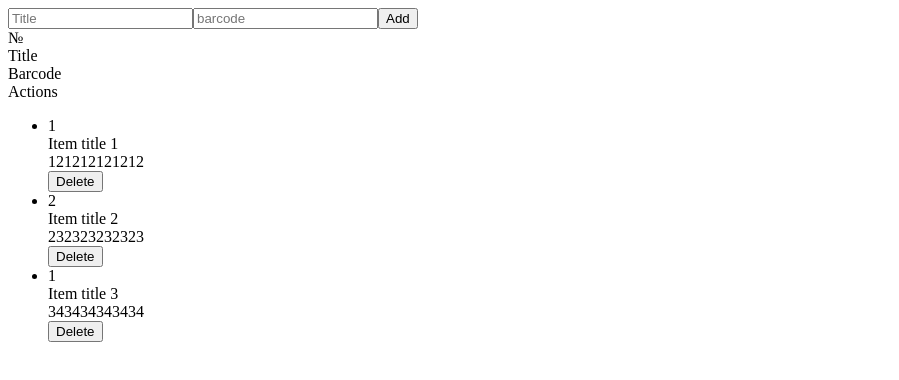
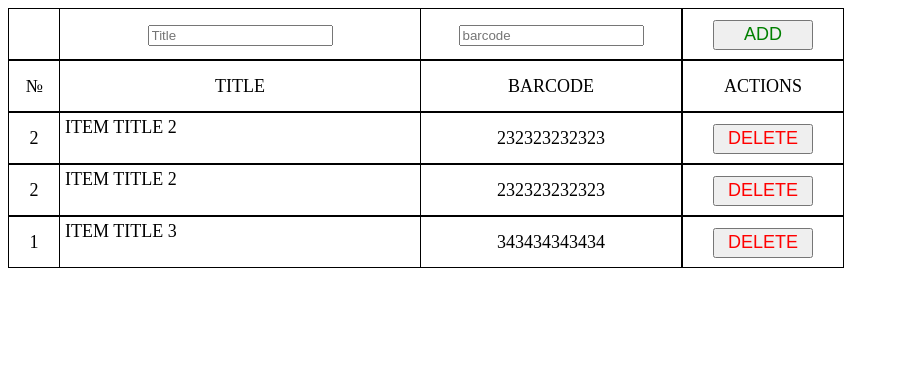
Before and after one commit to Shadwar/react_redux_test, a React app: page / in a window 1280 px wide. Shown: the top 380 px of the page, without its empty margins (0-899 px from the left). Built offline with nearby package versions, Linux system fonts and the light colour scheme; the HTML template or start-up script is replaced by a standard one.

Commit message:
Стилизация html

```diff
--- a/src/components/App.js
+++ b/src/components/App.js
@@ -1,5 +1,58 @@
 import React from 'react';
+import styled from 'styled-components';
 
+
+const AddButton = styled.button`
+    width: 100px;
+    height: 30px;
+    font-size: 18px;
+    text-transform: uppercase;
+    color: green;
+`;
+
+const DeleteButton = AddButton.extend`
+    color: red;
+`;
+
+const NumberCell = styled.span`
+    width: 40px;
+    height: 40px;
+    text-transform: uppercase;
+    display: inline-block;
+    border: 1px solid black;
+    font-size: 18px;
+    line-height: 40px;
+    text-align: center;
+    vertical-align: top;
+    padding: 5px;
+`;
+
+const TitleHeaderCell = NumberCell.extend`
+    margin-left: -1px;
+    width: 350px;
+`;
+
+const TitleItemCell = TitleHeaderCell.extend`
+    line-height: 18px;
+    text-align: left;
+`;
+
+const ActionCell = NumberCell.extend`
+    width: 150px;
+`;
+
+const BarcodeCell = TitleHeaderCell.extend`
+    width: 250px;
+`;
+
+const Item = styled.li`
+    list-style: none;
+`;
+
+const ItemList = styled.ul`
+    margin: 0;
+    padding: 0;
+`;
 
 export default class App extends React.Component {
     render() {
@@ -7,35 +60,51 @@ export default class App extends React.Component {
             <div>
                 <div>
                     <form>
-                        <input type="text" placeholder="Title" />
-                        <input type="text" placeholder="barcode" />
-                        <button>Add</button>
+                        <NumberCell></NumberCell>
+                        <TitleHeaderCell>
+                            <input type="text" placeholder="Title" />
+                        </TitleHeaderCell>
+                        <BarcodeCell>
+                            <input type="text" placeholder="barcode" />
+                        </BarcodeCell>
+                        <ActionCell>
+                            <AddButton>Add</AddButton>
+                        </ActionCell>
                     </form>
                 </div>
                 <div>
                     <div>
-                        <div>№</div><div>Title</div><div>Barcode</div><div>Actions</div>
+                        <NumberCell>№</NumberCell>
+                        <TitleHeaderCell>Title</TitleHeaderCell>
+                        <BarcodeCell>Barcode</BarcodeCell>
+                        <ActionCell>Actions</ActionCell>
                     </div>
-                    <ul>
-                        <li>
-                            <div>1</div><div>Item title 1</div><div>121212121212</div>
-                            <div>
-                                <button>Delete</button>
-                            </div>
-                        </li>
-                        <li>
-                            <div>2</div><div>Item title 2</div><div>232323232323</div>
-                            <div>
-                                <button>Delete</button>
-                            </div>
-                        </li>
-                        <li>
-                            <div>1</div><div>Item title 3</div><div>343434343434</div>
-                            <div>
-                                <button>Delete</button>
-                            </div>
-                        </li>
-                    </ul>
+                    <ItemList>
+                        <Item>
+                            <NumberCell>2</NumberCell>
+                            <TitleItemCell>Item title 2</TitleItemCell>
+                            <BarcodeCell>232323232323</BarcodeCell>
+                            <ActionCell>
+                                <DeleteButton>Delete</DeleteButton>
+                            </ActionCell>
+                        </Item>
+                        <Item>
+                            <NumberCell>2</NumberCell>
+                            <TitleItemCell>Item title 2</TitleItemCell>
+                            <BarcodeCell>232323232323</BarcodeCell>
+                            <ActionCell>
+                                <DeleteButton>Delete</DeleteButton>
+                            </ActionCell>
+                        </Item>
+                        <Item>
+                            <NumberCell>1</NumberCell>
+                            <TitleItemCell>Item title 3</TitleItemCell>
+                            <BarcodeCell>343434343434</BarcodeCell>
+                            <ActionCell>
+                                <DeleteButton>Delete</DeleteButton>
+                            </ActionCell>
+                        </Item>
+                    </ItemList>
                 </div>
             </div>
         );
```
Also changed, not shown: 2 other files (tests, documents, lock files or other folders).
